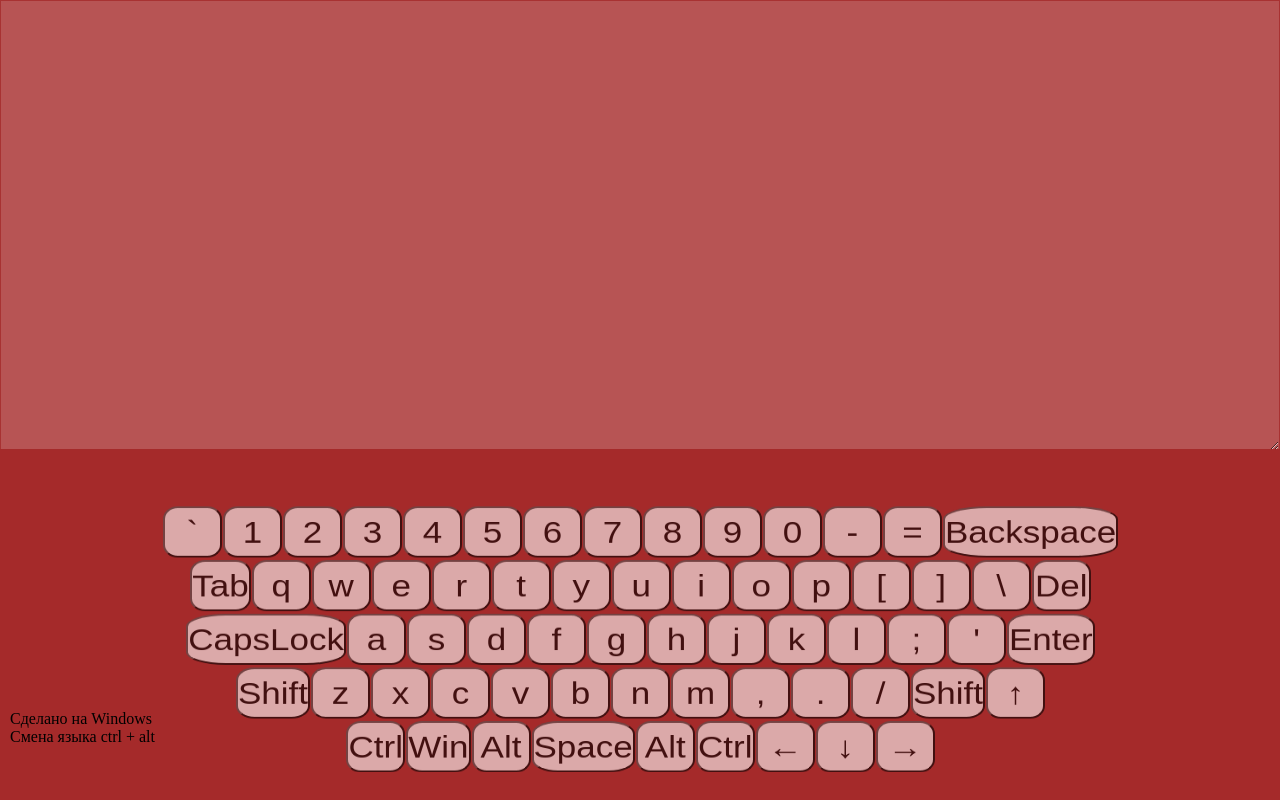
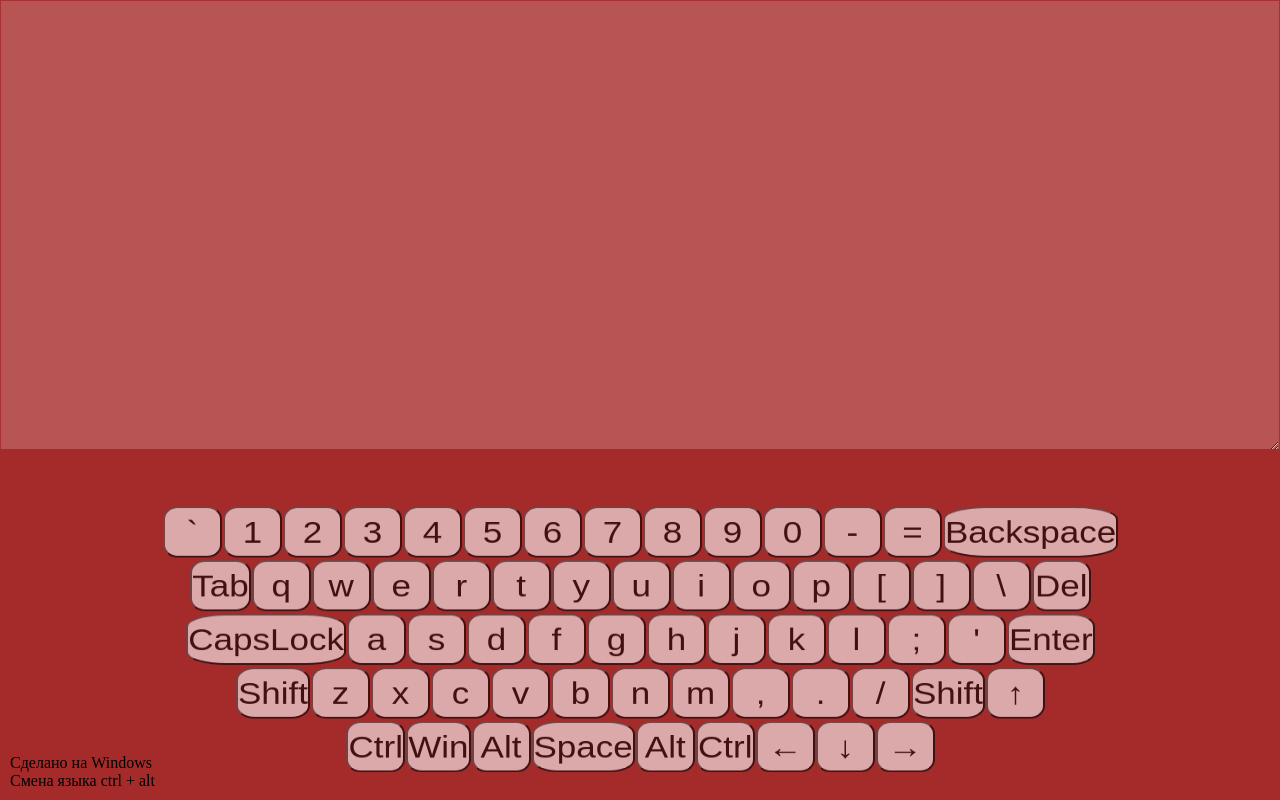
Before and after one commit to Artierm/VirtualKeyboard, a plain HTML site: page index.html in a window 1280 px wide. Drawn offline with Linux system fonts and the light colour scheme.

Commit message:
fix:bottom

```diff
--- a/style.css
+++ b/style.css
@@ -84,6 +84,6 @@
 .inform{
     position: fixed;
     z-index: 5;
-    top: 710px;
+    bottom: 10px;
     left: 10px;
 }
```
